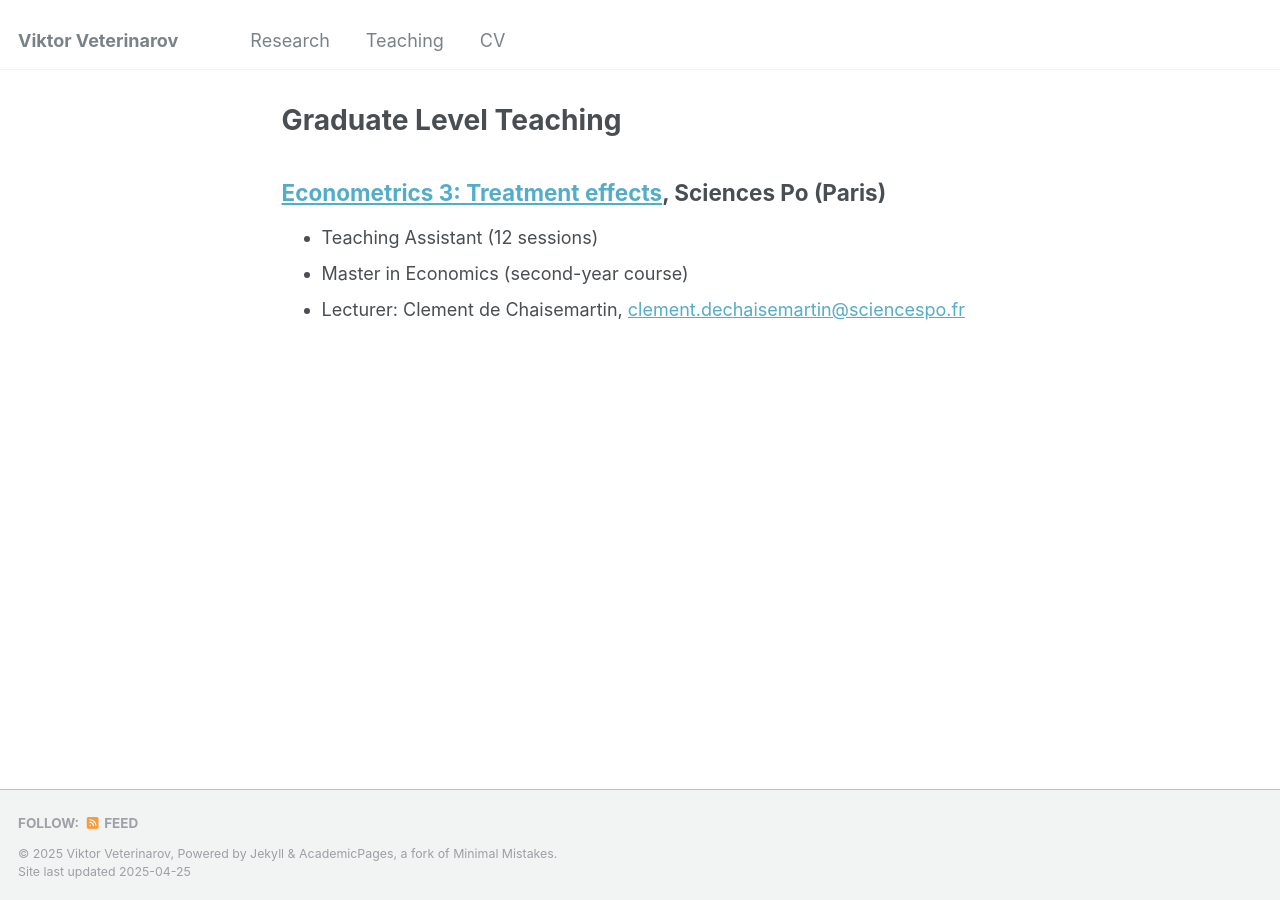
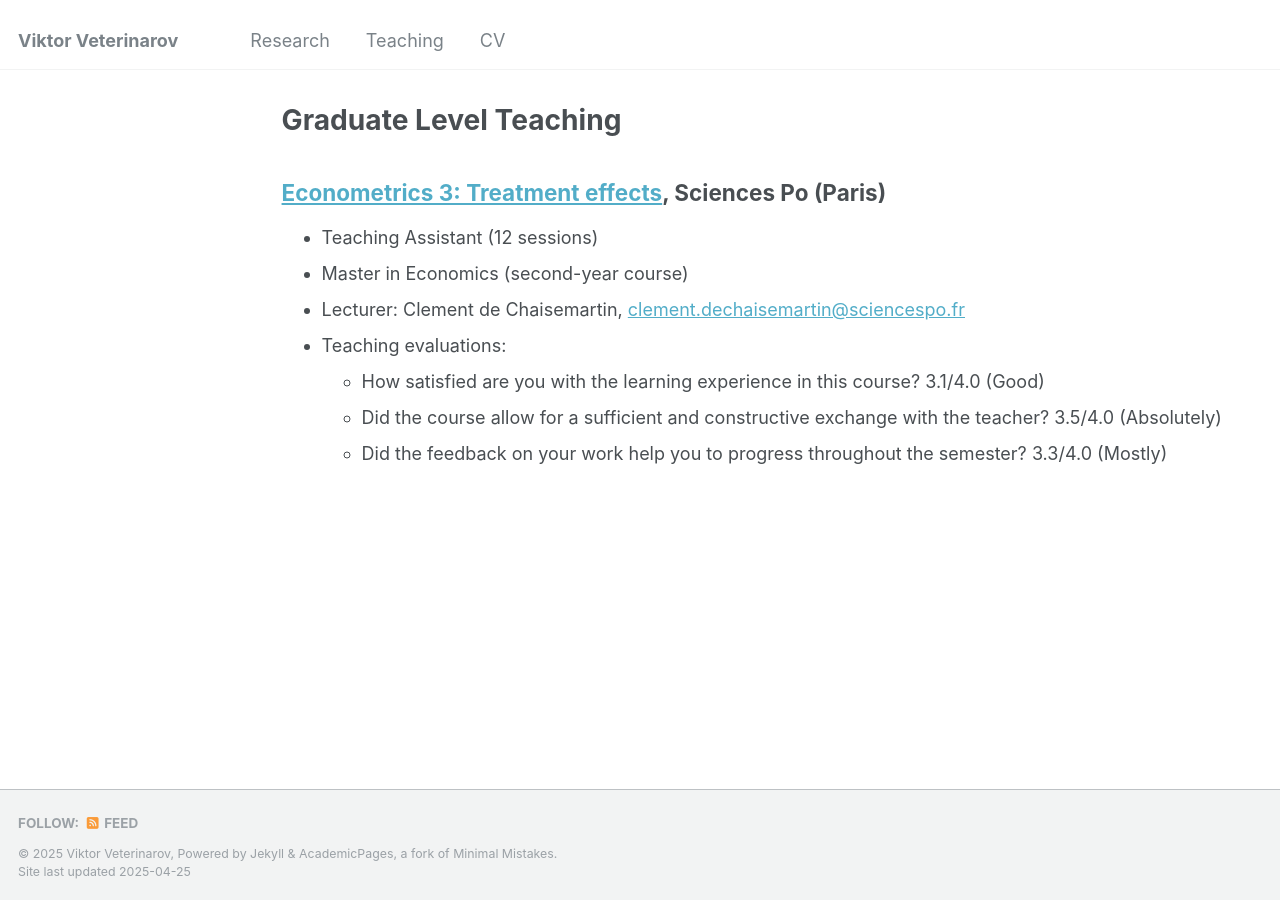
Before and after one commit to viktorveterinarov/viktorveterinarov.github.io, a Jekyll site: the page built from _pages/teaching.md, in a window 1280 px wide. Built offline with Jekyll 4.4.1, drawn with Linux system fonts in a browser that asks for light colours.

Commit message:
Update teaching.md

```diff
--- a/_pages/teaching.md
+++ b/_pages/teaching.md
@@ -12,3 +12,7 @@ author_profile: true
 * Teaching Assistant (12 sessions)
 * Master in Economics (second-year course)
 * Lecturer: Clement de Chaisemartin, <a href="mailto:clement.dechaisemartin@sciencespo.fr">clement.dechaisemartin@sciencespo.fr</a>
+* Teaching evaluations:
+  * How satisfied are you with the learning experience in this course? 3.1/4.0 (Good)
+  * Did the course allow for a sufficient and constructive exchange with the teacher? 3.5/4.0 (Absolutely)
+  * Did the feedback on your work help you to progress throughout the semester? 3.3/4.0 (Mostly)
```
